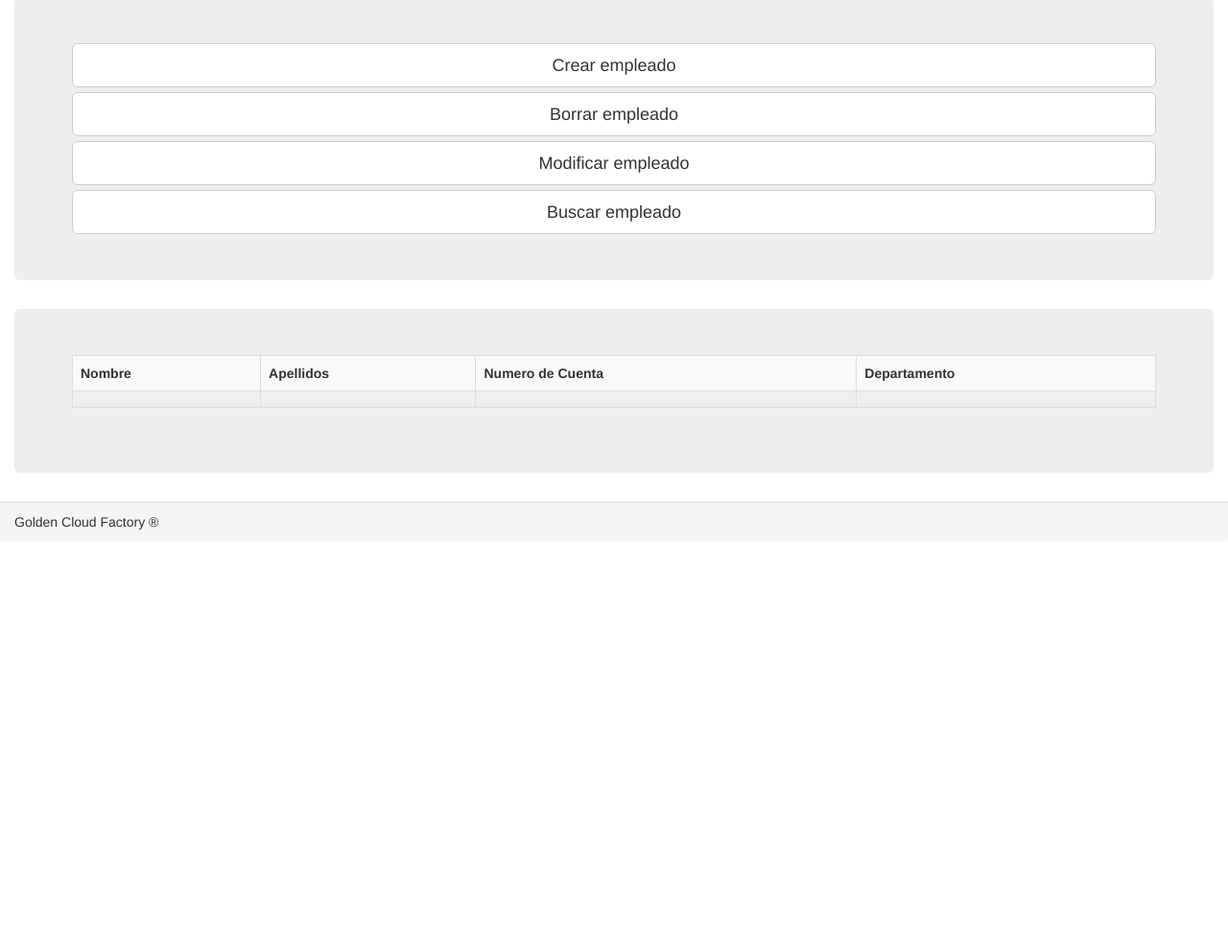
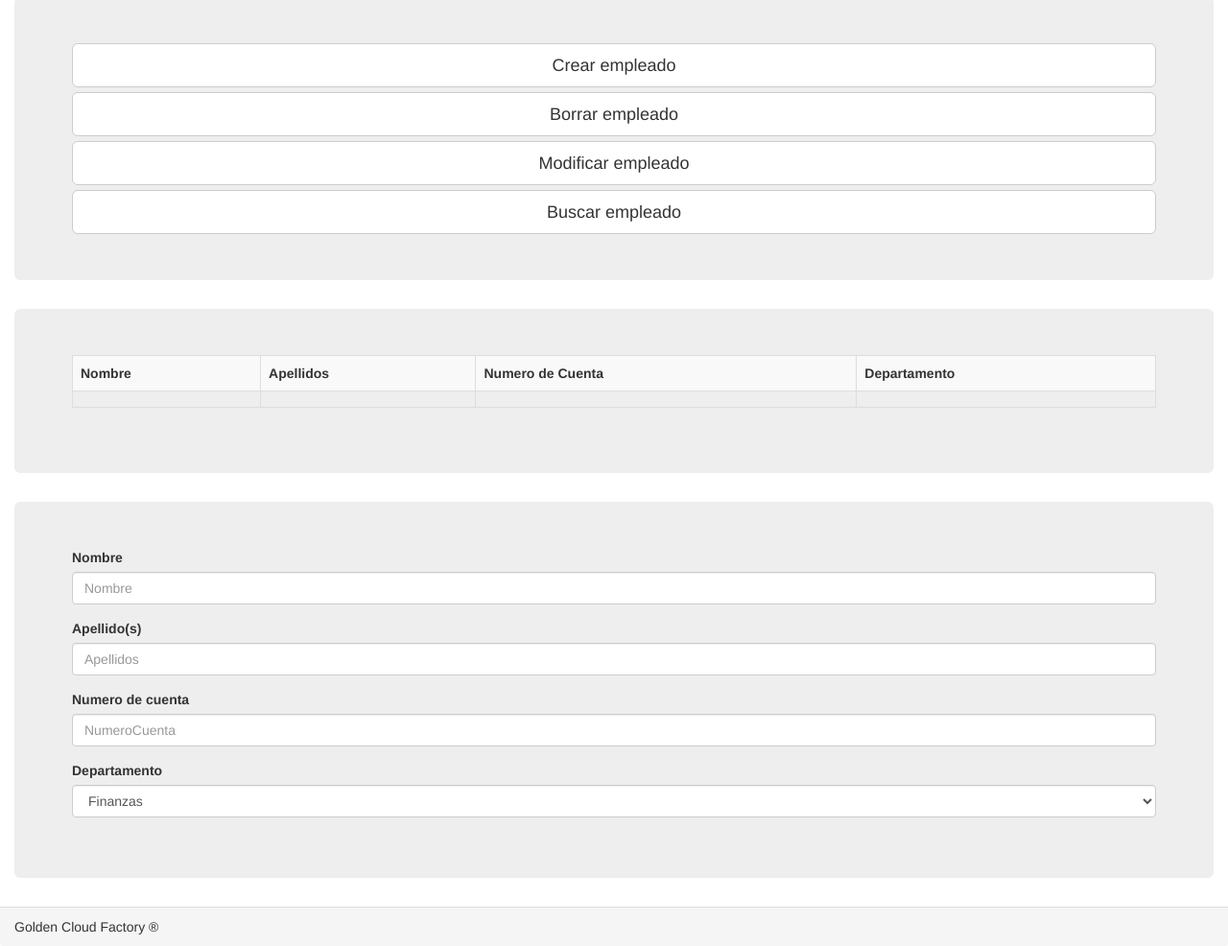
Before and after one commit to isa1374/Aw_Tarea3, a plain HTML site: page index.html in a window 1280 px wide. Shown: the part 227-1213 px from the top of the page at 96% size. Before the commit the page ends 800 px from the top, so only its background shows below. Drawn offline with Linux system fonts and the light colour scheme.

Commit message:
añadir empleado sección

```diff
--- a/index.html
+++ b/index.html
@@ -62,6 +62,34 @@
                     </table>
                 </div>
         </section>
+        <section class="container-fluid" id="Crear_empleado">
+            <div class="jumbotron">
+                <form>
+                    <div class="form-group">
+                        <label for="nombreEmpleado">Nombre</label>
+                        <input type="text" class="form-control" id="textnombreempleado" placeholder="Nombre">
+                    </div>
+                    <div class="form-group">
+                        <label for="apellidosEmpleado">Apellido(s)</label>
+                        <input type="text" class="form-control" id="textapellidos" placeholder="Apellidos">
+                    </div>
+                    <div class="form-group">
+                        <label for="numeroCuenta">Numero de cuenta</label>
+                        <input type="text" class="form-control" id="textnumerocuenta" placeholder="NumeroCuenta">
+                    </div>
+                    <div class="form-group">
+                        <label for="departamentoempleado">Departamento</label>
+                        <select class="form-control" id="selectdepartamento">
+                            <option>Finanzas</option>
+                            <option>Sistemas</option>
+                            <option>Mercadotecnia</option>
+                            <option>Administración</option>
+                        </select>
+                    </div>
+                    </div>
+                </form>
+            </div>
+        </section>
         <footer class="panel-footer">Golden Cloud Factory &#174</footer>
     </body>
 </html>
```
